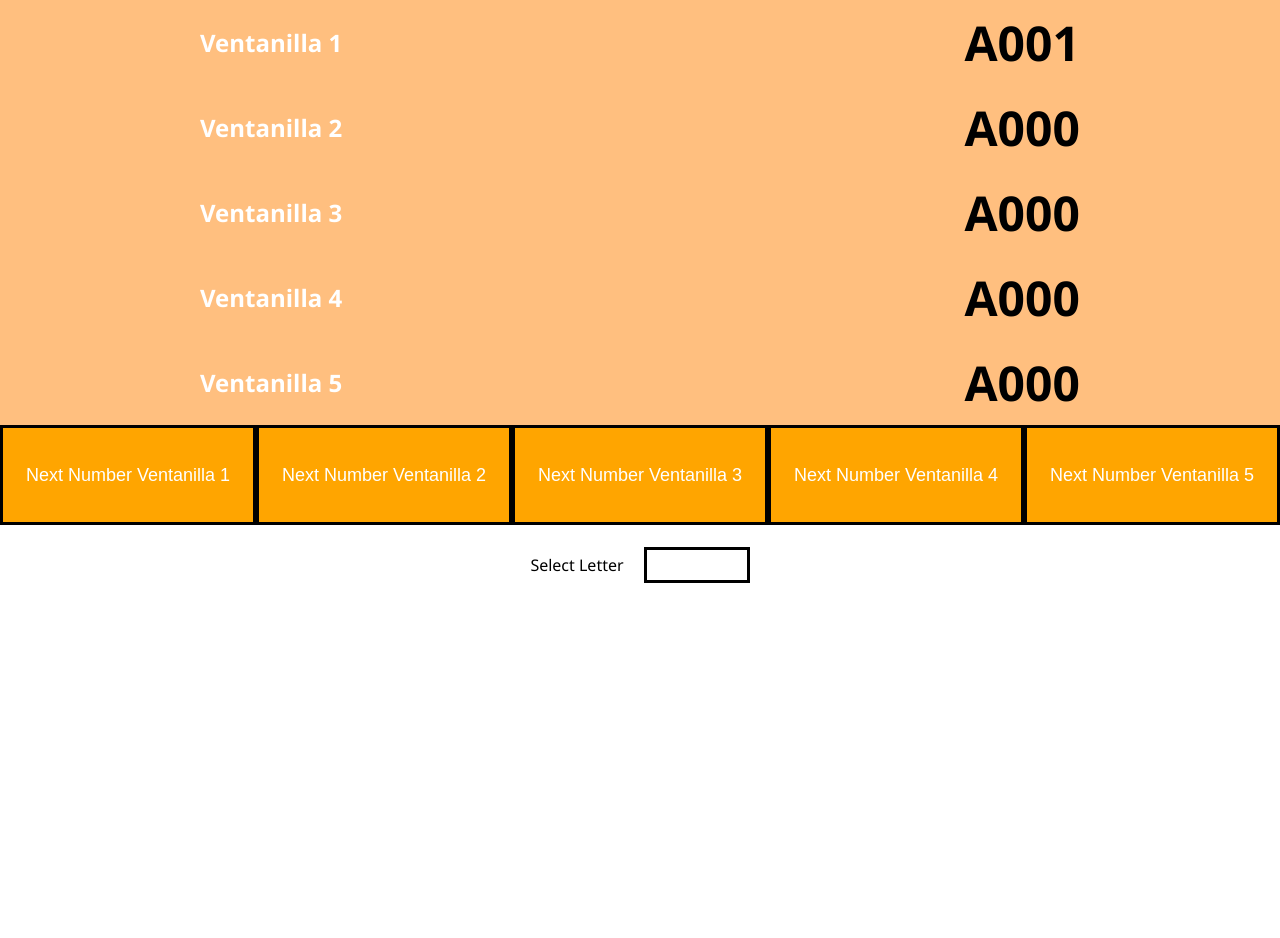
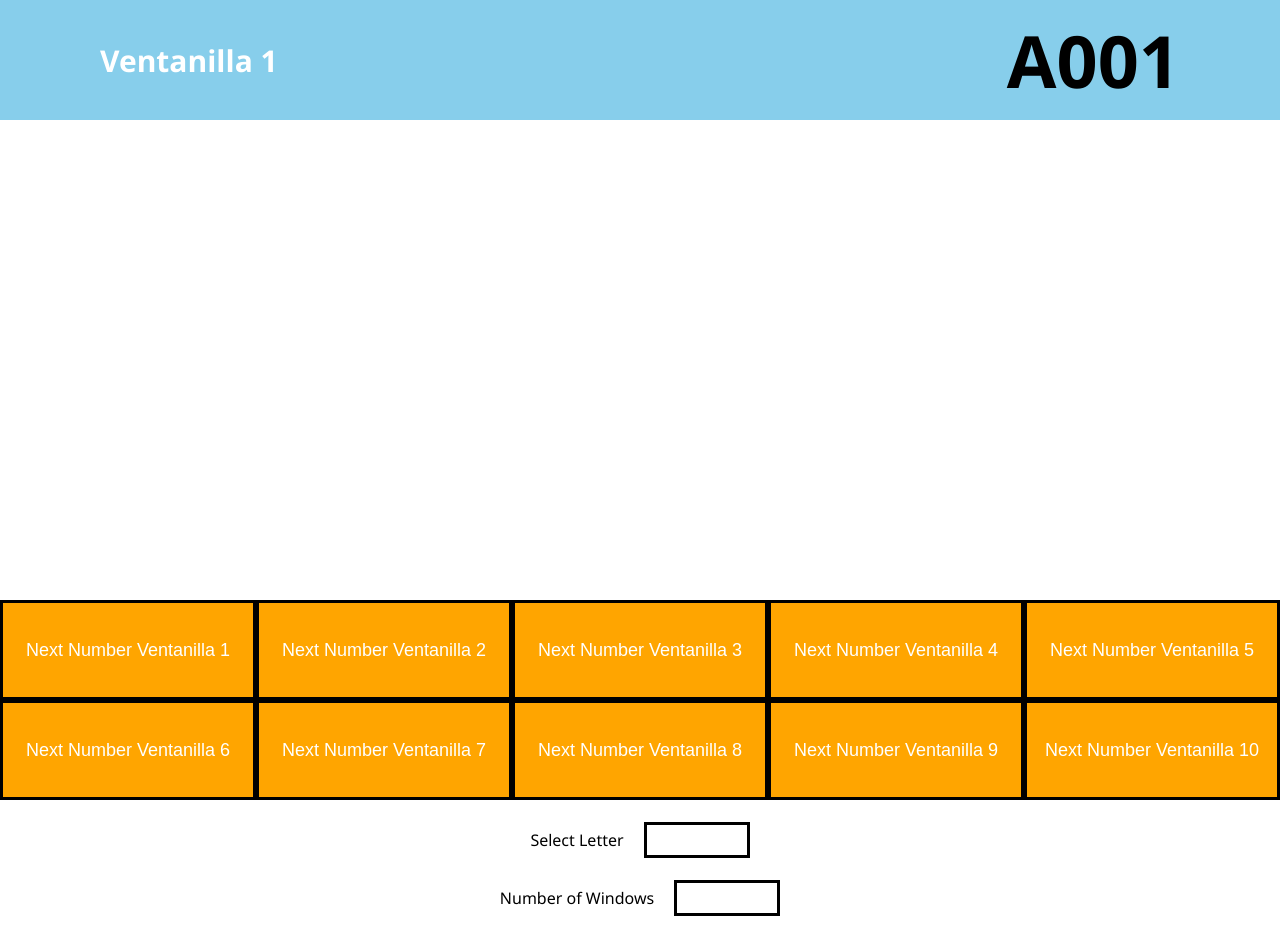
Before and after one commit to vickygiovi/FinalProject, a plain HTML site: page src/index.html in a window 1280 px wide. Both pictures are taken after a click on the button "Next Number Ventanilla 1". Before the commit the page ends 800 px from the top, so only its background shows below. Drawn offline with Linux system fonts and the light colour scheme.

Commit message:
Change Flex to Grid

```diff
--- a/src/css/index.css
+++ b/src/css/index.css
@@ -8,33 +8,51 @@ body {
 }
 
 .ventanillas {
-    display: flex;
-    flex-direction: column;
+    display: grid;
+    grid-template-rows: repeat(5, 1fr);
+    grid-auto-flow: column;
 }
 
 .ventanilla {
     background-color: rgba(255, 128, 0, .5);
     padding: 10px;
-    display: flex;
+    display: none;
     flex-direction: row;
     justify-content: space-between;
     align-items: center;
-    padding-left: 200px;
-    padding-right: 200px;
+    padding-left: 100px;
+    padding-right: 100px;
+    height: 100px;
+}
+
+@keyframes colorVentanilla {
+    from {background-color: rgba(255, 128, 0, .5);}
+    to {background-color: skyblue;}
+  }
+
+.ventanillaAnterior {
+
+}
+
+.ventanillaActual {
+    background-color: skyblue;
+    animation: colorVentanilla;
+    animation-duration: 1s;
 }
 
 .ventanillaTexto {
     color: white;
+    font-size: 30px;
 }
 
 .numeroTexto {
     color: black;
-    font-size: 48px;
+    font-size: 72px;
 }
 
 button {
     height: 100px;
-    width: 20%;
+    width: 100%;
     background-color: orange;
     border: 3px solid black;
     color: white;
@@ -50,13 +68,14 @@ button:active {
 }
 
 .nextNumber {
-    display: flex;
-    flex-direction: row;
+    display: grid;
+    grid-template-columns: repeat(5, 1fr);
+    grid-auto-flow: row;
     justify-content: center;
     align-items: center;
 }
 
-.selectLetter {
+.selectLetter, .numberOfWindows {
     display: flex;
     justify-content: center;
     align-items: center;
@@ -64,7 +83,7 @@ button:active {
 
 }
 
-#selectLetterInput {
+#selectLetterInput, #numberWindowsInput {
     height: 30px;
     width: 100px;
     border: 3px solid black;
@@ -74,3 +93,7 @@ button:active {
     font-size: 30px;
     text-align: center;
 }
+
+audio {
+    display: none;
+}
--- a/src/index.html
+++ b/src/index.html
@@ -28,20 +28,59 @@
             <h2 class="ventanillaTexto">Ventanilla 5</h2>
             <h2 id="v5" class="numeroTexto">A000</h2>
         </div>
+
+        <div class="ventanilla">
+            <h2 class="ventanillaTexto">Ventanilla 6</h2>
+            <h2 id="v6" class="numeroTexto">A000</h2>
+        </div>
+        <div class="ventanilla">
+            <h2 class="ventanillaTexto">Ventanilla 7</h2>
+            <h2 id="v7" class="numeroTexto">A000</h2>
+        </div>
+        <div class="ventanilla">
+            <h2 class="ventanillaTexto">Ventanilla 8</h2>
+            <h2 id="v8" class="numeroTexto">A000</h2>
+        </div>
+        <div class="ventanilla">
+            <h2 class="ventanillaTexto">Ventanilla 9</h2>
+            <h2 id="v9" class="numeroTexto">A000</h2>
+        </div>
+        <div class="ventanilla">
+            <h2 class="ventanillaTexto">Ventanilla 10</h2>
+            <h2 id="v10" class="numeroTexto">A000</h2>
+        </div>
     </section>
+
     <section class="nextNumber">
         <button class="nextNumberButton" id="1">Next Number Ventanilla 1</button>
         <button class="nextNumberButton" id="2">Next Number Ventanilla 2</button>
         <button class="nextNumberButton" id="3">Next Number Ventanilla 3</button>
         <button class="nextNumberButton" id="4">Next Number Ventanilla 4</button>
         <button class="nextNumberButton" id="5">Next Number Ventanilla 5</button>
+
+        <button class="nextNumberButton" id="6">Next Number Ventanilla 6</button>
+        <button class="nextNumberButton" id="7">Next Number Ventanilla 7</button>
+        <button class="nextNumberButton" id="8">Next Number Ventanilla 8</button>
+        <button class="nextNumberButton" id="9">Next Number Ventanilla 9</button>
+        <button class="nextNumberButton" id="10">Next Number Ventanilla 10</button>
     </section>
+
     <br>
+
     <section class="selectLetter">
         <label for="selectLetterInput">Select Letter</label>
         <input type="text" id="selectLetterInput">
     </section>
 
+    <br>
+
+    <section class="numberOfWindows">
+        <label for="numberWindowsInput">Number of Windows</label>
+        <input type="text" id="numberWindowsInput">
+    </section>
+
+    <br>
+
     <script src= "js/main.js"></script>
 </body>
 </html>
--- a/src/js/main.js
+++ b/src/js/main.js
@@ -1,12 +1,27 @@
+// State of application
+
 let currentNumber = 1;
+let numberOfWindows = 5;
 let letter = "A";
 
+/*----------*/
+
+const ventanillasContainer = document.querySelector(".ventanillas");
+
+document.addEventListener("DOMContentLoaded", () => {
+
+})
+
 const esLetra = (caracter) => {
-	let ascii = caracter.toUpperCase().charCodeAt(0);
-	return ascii > 64 && ascii < 91;
+    let ascii = caracter.toUpperCase().charCodeAt(0);
+    return ascii > 64 && ascii < 91;
 };
 
+const ventanillas = document.querySelectorAll(".ventanilla");
+
 const inputLetter = document.querySelector("#selectLetterInput")
+const inputNumberWindows = document.querySelector("#numberWindowsInput")
+
 inputLetter.addEventListener("input", (e) => {
     const letterInput = e.target.value.charAt(0).toUpperCase()
     if (letterInput != "" && esLetra(letterInput)) {
@@ -17,6 +32,10 @@ inputLetter.addEventListener("input", (e) => {
     numeroTextoVentanilla.forEach((elem) => {
         elem.innerText = letter + elem.innerText.substring(1, 4)
     })
+})
+
+inputNumberWindows.addEventListener("input", (e) => {
+    numberOfWindows = e.target.value;
 })
 
 // const numeroV1 = document.getElementById("v1");
@@ -30,6 +49,12 @@ nextNumberButton.forEach((button) => {
     button.addEventListener("click", (event) => {
         let ventanillaAActualizar = event.target.id;
         const numeroVentanilla = document.getElementById("v" + ventanillaAActualizar);
+        const estadoVentanilla = numeroVentanilla.parentNode;
+        ventanillas.forEach((vent) => {
+            vent.classList.remove("ventanillaActual")
+        })
+        estadoVentanilla.classList.add("ventanillaActual")
+        estadoVentanilla.style.display = "flex"
         if (currentNumber.toString().length === 1) {
             numeroVentanilla.innerText = letter + "00" + currentNumber;
         } else if (currentNumber.toString().length === 2) {
@@ -38,9 +63,15 @@ nextNumberButton.forEach((button) => {
             numeroVentanilla.innerText = letter + currentNumber;
         }
 
-        Speak("Ventanilla " + ventanillaAActualizar + " Número " + numeroVentanilla.innerText);
+        Speak("Ventanilla " + ventanillaAActualizar + " Número " + letter + currentNumber);
+
+        Beep(2000)
 
         currentNumber++;
+
+        if (currentNumber === 1000) {
+            currentNumber = 1;
+        }
     });
 });
 
@@ -52,4 +83,14 @@ function Speak(textToSpeech) {
     window.speechSynthesis.speak(utterThis)
 }
 
+function Beep(frequency) {
+    const context = new AudioContext(); //allows access to webaudioapi
+    oscillator = context.createOscillator(); //creates oscillator
+    oscillator.type = "sine"; //chooses the type of wave
+    oscillator.frequency.value = frequency; //assigning the value of oscPitch to the oscillators frequency value
+    oscillator.connect(context.destination); //sends to output
+    oscillator.start(context.currentTime) //starts the sound at the current time
+    oscillator.stop(context.currentTime + 1);
+}
+
 /*-----*/
```
